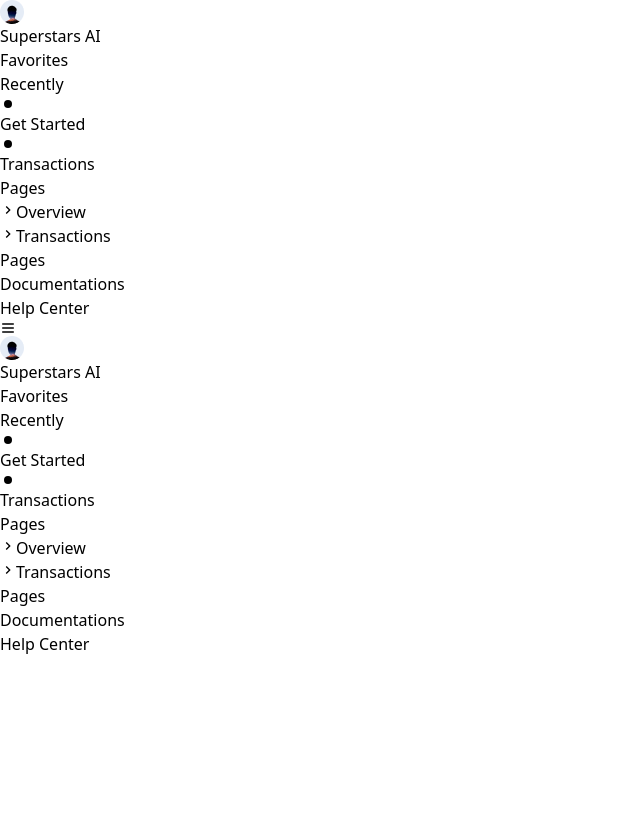
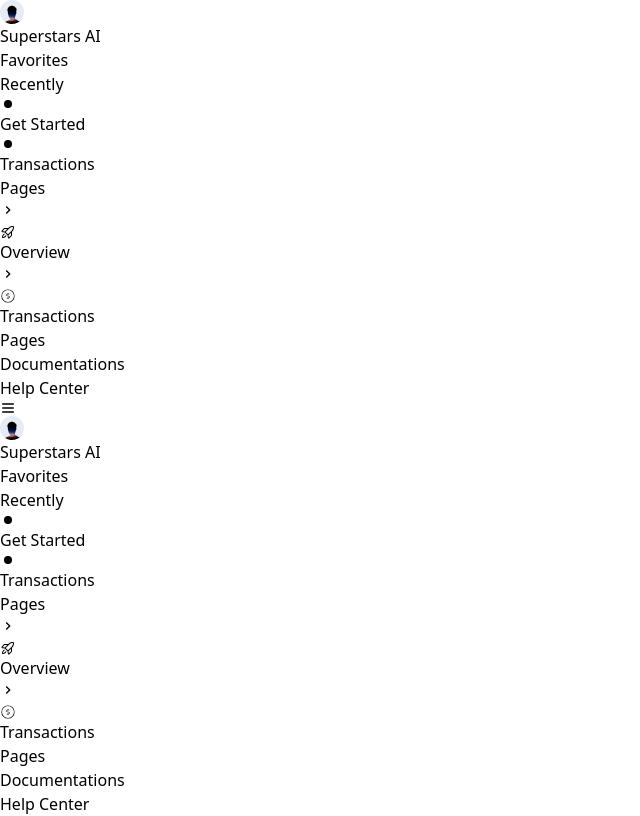
Before and after one commit to priyans619/Dashboard-UI, a React (Vite) app: page / in a window 1280 px wide. Shown: the whole page, without its empty margins (0-640 px from the left). Built offline with nearby package versions, Linux system fonts and the light colour scheme.

Commit message:
final ui for section2

```diff
--- a/src/components/leftSidebar/Section2.jsx
+++ b/src/components/leftSidebar/Section2.jsx
@@ -1,6 +1,8 @@
 import React, { useState } from 'react';
 import { Link } from 'react-router-dom';
 import { MdKeyboardArrowRight, MdKeyboardArrowDown } from "react-icons/md";
+import { PiRocketLaunch } from "react-icons/pi";
+import { CiDollar } from "react-icons/ci";
 
 const Section2 = () => {
   const [openSections, setOpenSections] = useState({
@@ -28,35 +30,34 @@
       <nav>
         <ul className=''>
           <li className="mb-2">
-            <div className="flex items-center">
+            <div className="flex items-center bg-gray-200 rounded-md p-1">
               <button onClick={() => toggleSection('overview')} className="focus:outline-none">
                 {openSections.overview ? <MdKeyboardArrowDown /> : <MdKeyboardArrowRight />}
               </button>
+              <PiRocketLaunch className="text-gray-600 text-xl ml-2" />
               <Link to="/overview" className="ml-2 text-sm">Overview</Link>
             </div>
             {openSections.overview && (
               <ul className="text-sm ml-4 mt-2">
-                {/* Add additional links or content here if needed */}
+
               </ul>
             )}
           </li>
 
           <li className="mb-2">
-            <div className="flex items-center">
+            <div className="flex items-center bg-gray-200 rounded-md p-1">
               <button onClick={() => toggleSection('transactions')} className="focus:outline-none">
                 {openSections.transactions ? <MdKeyboardArrowDown /> : <MdKeyboardArrowRight />}
               </button>
+              <CiDollar className="text-gray-600 text-xl ml-2" />
               <Link to="/transactions" className="ml-2 text-sm">Transactions</Link>
             </div>
             {openSections.transactions && (
               <ul className="text-sm ml-4 mt-2">
                 <li className="text-sm mb-2"><Link to="/transactions/page1">Page</Link></li>
-                {/* Add additional links or content here if needed */}
               </ul>
             )}
           </li>
-
-          {/* Add additional sections as needed */}
         </ul>
       </nav>
     </>
```
